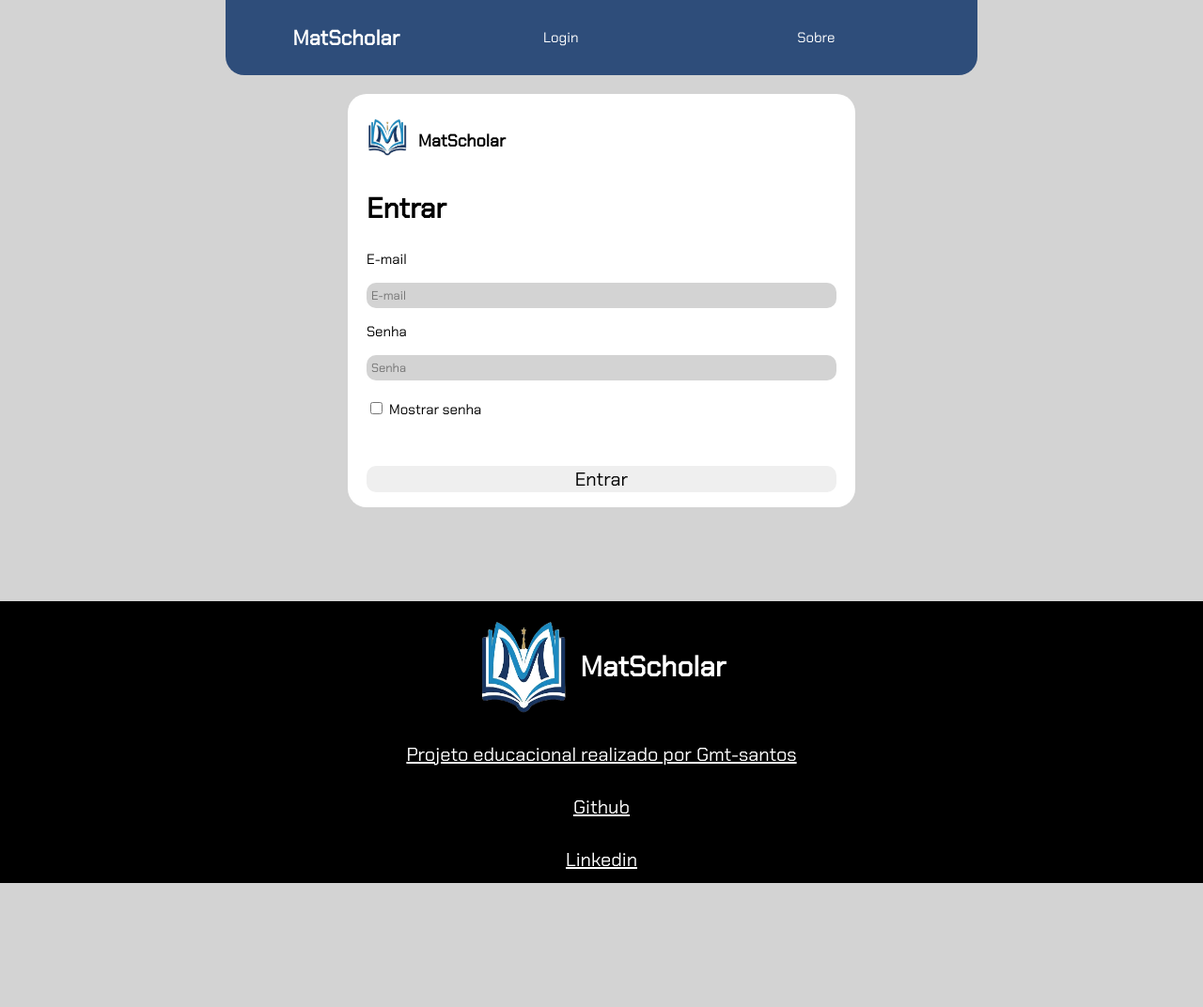
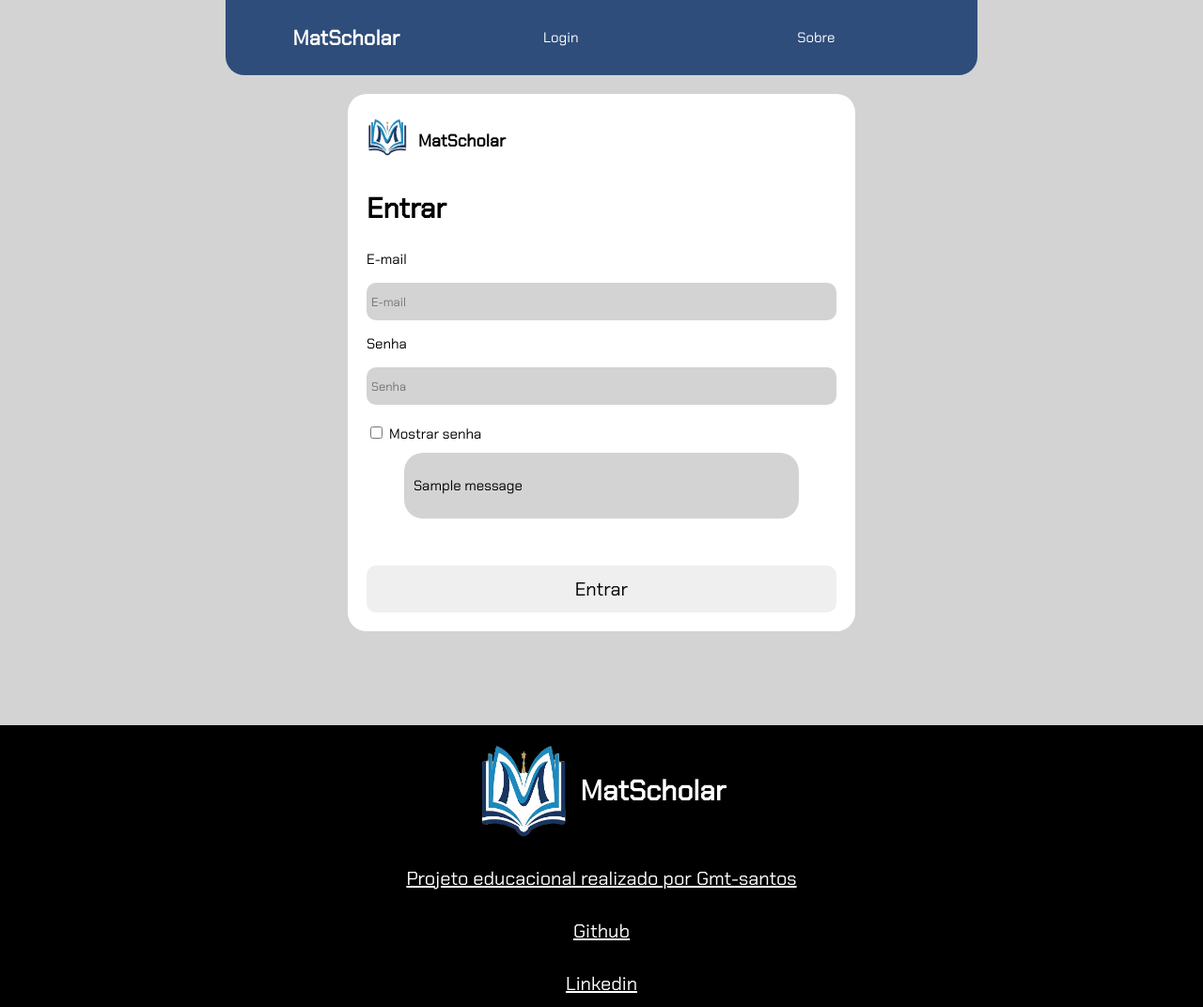
Before and after one commit to Gmt-santos/Projeto_MatScholar, a Django app: page /login/ in a window 1280 px wide. Shown: the whole page at 94% size. Before the commit the page ends 940 px from the top, so only its background shows below. Run offline with Django 5.2, Linux system fonts and the light colour scheme; tables that the repository leaves empty hold one stand-in row (values such as "Sample post"); one stand-in notice (Sample message) is shown; parts of the project's set-up code (start-up, migrations or seed data) failed here and were passed over.

Commit message:
Normalizando Login pt2

```diff
--- /dev/null
+++ b/base_templates/specific/messages.html
@@ -0,0 +1,12 @@
+
+<div style="width:100%;display: flex;margin-top:10px;" class="centralizar">
+    <div class="messages_div centralizar">
+
+
+        <p class="messages_p">{{message}}</p>
+
+
+
+    </div>
+
+</div>
--- a/matscholar_app/templates/login.html
+++ b/matscholar_app/templates/login.html
@@ -19,6 +19,12 @@
             <label class="forms_aux_input_p"for="show_password">Mostrar senha</label>
 
         </div>
+        {% if messages %}
+            {% for message in messages %}
+                 {% include "specific/messages.html" %}
+            {% endfor %}
+        {% endif %}
         <input class="forms_submit_input"type="submit" value="Entrar">
     </form>
+
 {% endblock content %}
--- a/matscholar_app/views/login_views.py
+++ b/matscholar_app/views/login_views.py
@@ -8,6 +8,7 @@ def login_page(request):
 
 def login_operation(request):
     if(request.method == "POST"):
+        a=PasswordHasher()
         password_POST=request.POST.get("password")
         email_POST=request.POST.get("email")
         if(python_functions.email_validation(email_POST)):
@@ -16,8 +17,13 @@ def login_operation(request):
 
             if academic_user:
 
+
                 if python_functions.verify_hashed(password_POST=password_POST,academic_user=academic_user):
-                 return render(request,"matscholar:app:index")
+
+                 return render(request,"login.html")
+                else:
+                    messages.error(request,"Esse e-mail não está cadastrado ou a senha é inválida")
+                    return render(request,"login.html")
 
             else:
                 python_functions.hashing_false()
--- a/static_files/css/specific/style_login.css
+++ b/static_files/css/specific/style_login.css
@@ -5,7 +5,7 @@ form{
     background-color: white;
     border-radius: var(--border-radius);
     width:500px;
-    height:400px;
+    height:fit-content;
     margin-top: 100px;
     padding:20px;
 }
--- a/static_files/css/style_master.css
+++ b/static_files/css/style_master.css
@@ -107,3 +107,17 @@ body{
     transition-property: color;
     transition-duration:0.2s;
 }
+
+.messages_div{
+    width: 80%;
+    height:fit-content;
+    padding:10px;
+    border-radius: var(--border-radius);
+    background-color:var(--color-gray);
+
+}
+.messages_p{
+    font-family: Chakra;
+    font-size:15px;
+
+}
```
Also changed, not shown: utils/python/functions.py (+26 -6 lines).
